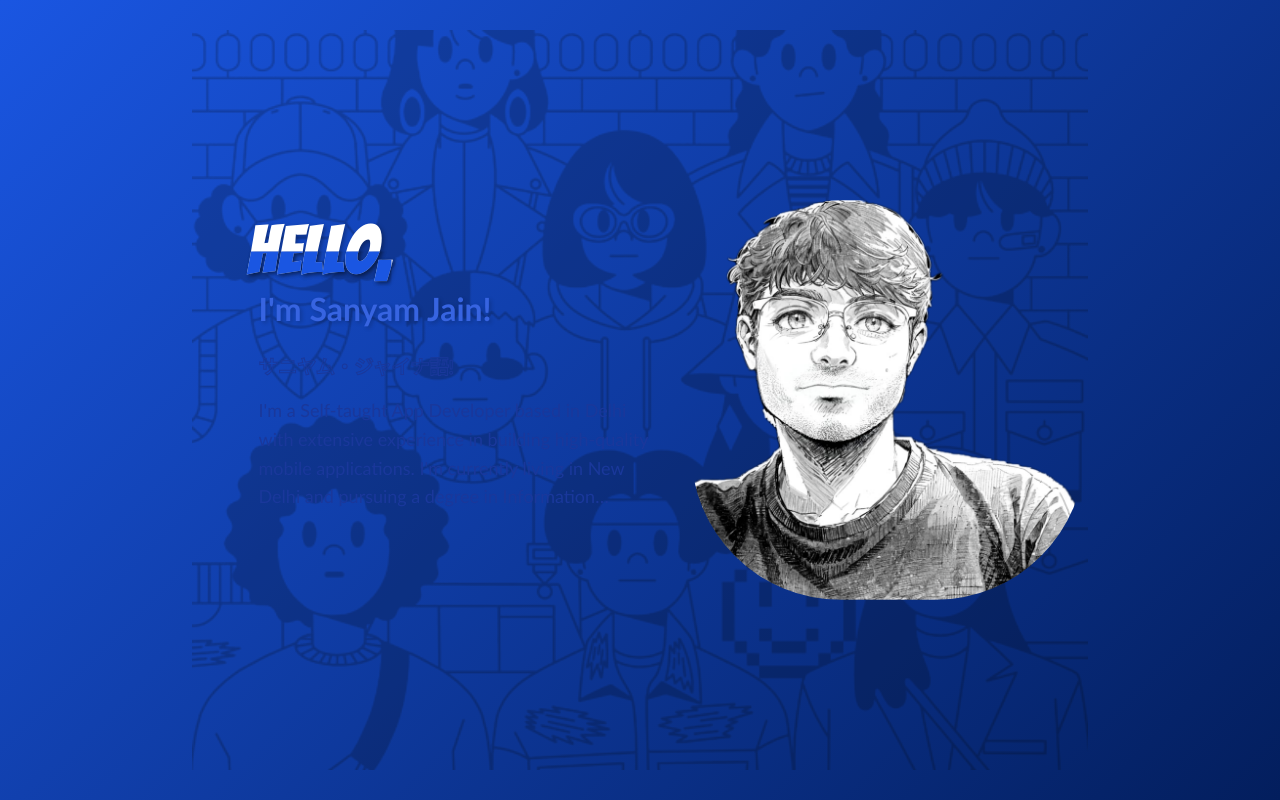
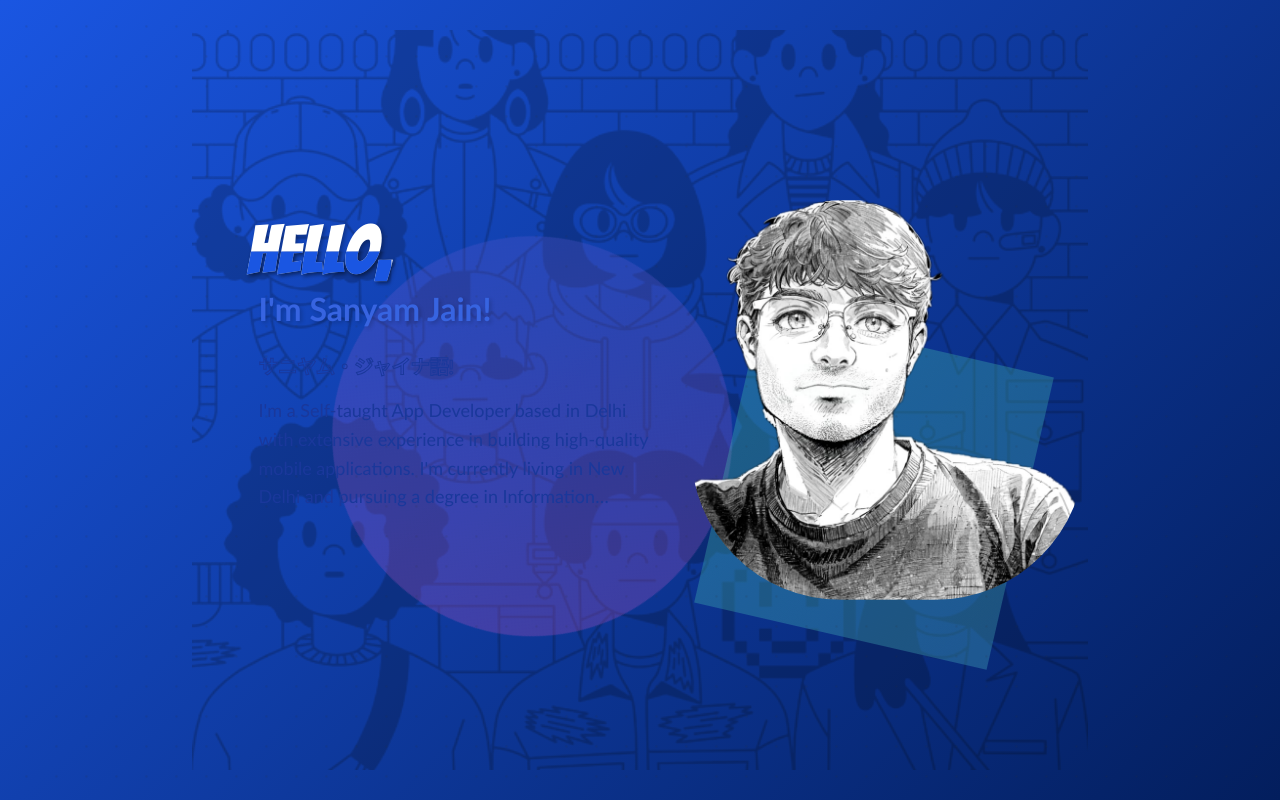
Before and after one commit to sam2002jain/myportfolio, a Next.js app: page / in a window 1280 px wide. Shown: the top 800 px of the page. Built offline with nearby package versions, Linux system fonts and the light colour scheme; a web font is replaced by a local one.

Commit message:
refine the experience section

```diff
--- a/src/app/page.module.css
+++ b/src/app/page.module.css
@@ -170,7 +170,10 @@
   flex-direction: row;
   gap: 2rem;
   z-index: 2;
-
+  position: relative;
+  z-index: 1;
+  min-height: 100vh;
+  width: 100%;
 }
 .experienceItem{
   margin-bottom: 2rem;
@@ -252,3 +255,149 @@
   }
 
 }
+
+.animatedBackground {
+  position: fixed;
+  width: 100%;
+  height: 100%;
+  overflow: hidden;
+  z-index: 0;
+  top: 0;
+  left: 0;
+}
+
+.animatedCircle {
+  position: fixed;
+  width: 400px;
+  height: 400px;
+  border-radius: 50%;
+  background: linear-gradient(45deg, rgba(65, 88, 208, 0.3), rgba(200, 80, 192, 0.3));
+  animation: floatCircle 15s infinite linear;
+  top: 20%;
+  left: 20%;
+}
+
+.animatedSquare {
+  position: fixed;
+  width: 300px;
+  height: 300px;
+  background: linear-gradient(45deg, rgba(65, 208, 165, 0.3), rgba(80, 192, 200, 0.3));
+  animation: rotateSquare 20s infinite linear;
+  bottom: 20%;
+  right: 20%;
+}
+
+.animatedDots {
+  position: fixed;
+  width: 100%;
+  height: 100%;
+  background-image: radial-gradient(circle, #333 1px, transparent 1px);
+  background-size: 30px 30px;
+  animation: moveDots 50s infinite linear;
+  opacity: 0.15;
+}
+
+@keyframes floatCircle {
+  0% { transform: translate(0, 0) rotate(0deg); }
+  50% { transform: translate(100px, 100px) rotate(180deg); }
+  100% { transform: translate(0, 0) rotate(360deg); }
+}
+
+@keyframes rotateSquare {
+  0% { transform: rotate(0deg); }
+  100% { transform: rotate(360deg); }
+}
+
+@keyframes moveDots {
+  0% { background-position: 0 0; }
+  100% { background-position: 100px 100px; }
+}
+
+.experienceImage, .content {
+  position: relative;
+  z-index: 2;
+}
+
+.experienceImage {
+  position: relative;
+  z-index: 1;
+  opacity: 0.9;
+}
+
+.expImage {
+  position: relative;
+  z-index: 1;
+  backdrop-filter: blur(5px);
+}
+
+.tiltCard {
+  width: 400px;
+  height: 500px;
+  background: linear-gradient(45deg, #2196f3, #e91e63);
+  border-radius: 20px;
+  padding: 2rem;
+  transition: transform 0.1s ease;
+  transform-style: preserve-3d;
+  box-shadow: 0 25px 50px rgba(0,0,0,0.15);
+  backdrop-filter: blur(10px);
+  border: 2px solid rgba(255,255,255,0.1);
+}
+
+.cardContent {
+  display: flex;
+  flex-direction: column;
+  align-items: center;
+  justify-content: center;
+  height: 100%;
+  color: white;
+  text-align: center;
+  gap: 2rem;
+}
+
+.cardIcon {
+  font-size: 4rem;
+  margin-bottom: 1rem;
+  transform: translateZ(50px);
+}
+
+.cardContent h3 {
+  font-size: 2rem;
+  margin: 0;
+  transform: translateZ(30px);
+}
+
+.cardContent p {
+  font-size: 1.1rem;
+  opacity: 0.8;
+  transform: translateZ(20px);
+}
+
+.cardStats {
+  display: flex;
+  justify-content: space-around;
+  width: 100%;
+  margin-top: 2rem;
+  transform: translateZ(40px);
+}
+
+.stat {
+  display: flex;
+  flex-direction: column;
+  align-items: center;
+}
+
+.stat span {
+  font-size: 2rem;
+  font-weight: bold;
+}
+
+.stat p {
+  margin: 0;
+  font-size: 0.9rem;
+  opacity: 0.8;
+}
+
+/* Remove the old experienceImage styles */
+.experienceImage, .expImage {
+  display: none;
+}
--- a/src/app/page.tsx
+++ b/src/app/page.tsx
@@ -1,7 +1,42 @@
+"use client";
 import Image from "next/image";
 import styles from "./page.module.css";
+import { useEffect, useRef } from "react";
 
 export default function Home() {
+  const cardRef = useRef<HTMLDivElement>(null);
+
+  useEffect(() => {
+    const card = cardRef.current;
+    if (!card) return;
+
+    const handleMouseMove = (e: MouseEvent) => {
+      const rect = card.getBoundingClientRect();
+      const x = e.clientX - rect.left;
+      const y = e.clientY - rect.top;
+
+      const centerX = rect.width / 2;
+      const centerY = rect.height / 2;
+
+      const rotateX = (y - centerY) / 20;
+      const rotateY = (centerX - x) / 20;
+
+      card.style.transform = `perspective(1000px) rotateX(${rotateX}deg) rotateY(${rotateY}deg)`;
+    };
+
+    const handleMouseLeave = () => {
+      card.style.transform = 'perspective(1000px) rotateX(0deg) rotateY(0deg)';
+    };
+
+    card.addEventListener('mousemove', handleMouseMove);
+    card.addEventListener('mouseleave', handleMouseLeave);
+
+    return () => {
+      card.removeEventListener('mousemove', handleMouseMove);
+      card.removeEventListener('mouseleave', handleMouseLeave);
+    };
+  }, []);
+
   return (
     <div className={styles.page}>
       <Image
@@ -33,15 +68,31 @@ export default function Home() {
       </main>
       <main className={styles.main2}>
         <div className={styles.experienceContainer}>
-          <div className={styles.experienceImage}>
-            <Image
-              src="/img1.jpg" // Replace with your actual image
-              alt="Experience illustration"
-              width={500}
-              height={500}
-              className={styles.expImage}
-              priority
-            />
+          <div className={styles.animatedBackground}>
+            <div className={styles.animatedCircle}></div>
+            <div className={styles.animatedSquare}></div>
+            <div className={styles.animatedDots}></div>
+          </div>
+          <div className={styles.tiltCard} ref={cardRef}>
+            <div className={styles.cardContent}>
+              <div className={styles.cardIcon}>💻</div>
+              <h3>Development Journey</h3>
+              <p>From self-taught beginnings to professional development</p>
+              <div className={styles.cardStats}>
+                <div className={styles.stat}>
+                  <span>2+</span>
+                  <p>Years Coding</p>
+                </div>
+                <div className={styles.stat}>
+                  <span>15+</span>
+                  <p>Projects</p>
+                </div>
+                <div className={styles.stat}>
+                  <span>3</span>
+                  <p>Languages</p>
+                </div>
+              </div>
+            </div>
           </div>
           <div className={styles.content}>
             <div className={styles.textBackground}></div>
```
Also changed, not shown: public/imgbg.jpg (added).
